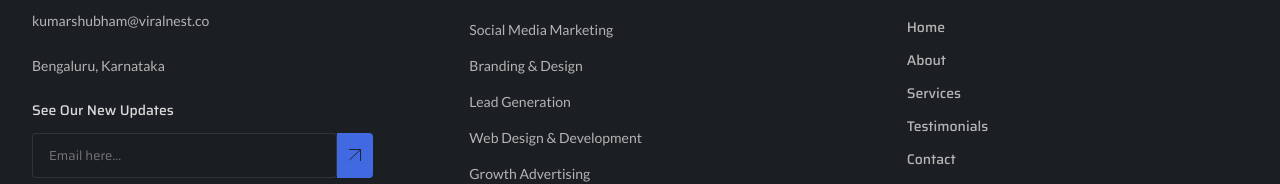
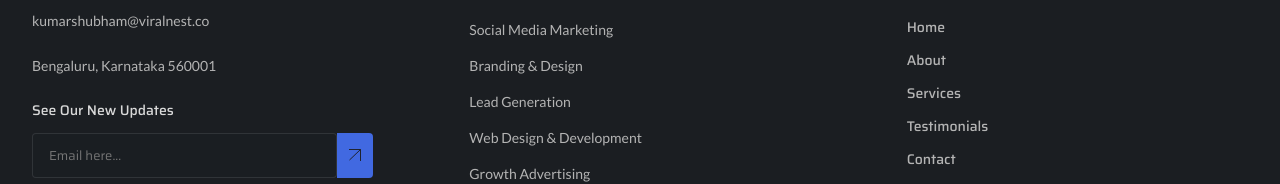
Before and after one commit to Anekantjainsagar/viralnest, a Next.js app: page / in a window 1280 px wide. Shown: the part 5372-5556 px from the top of the page. Built offline with nearby package versions, Linux system fonts and the light colour scheme.

Commit message:
Added pin code

```diff
--- a/src/components/common/Footer.jsx
+++ b/src/components/common/Footer.jsx
@@ -91,7 +91,7 @@ const Footer = () => {
 
               {/* Address */}
               <p className="mb-6 text-base text-text-muted" style={{ fontFamily: 'Lato' }}>
-                Bengaluru, Karnataka
+                Bengaluru, Karnataka 560001
               </p>
               <h4
                 className="text-base font-medium text-secondary-foreground mb-3"
```
